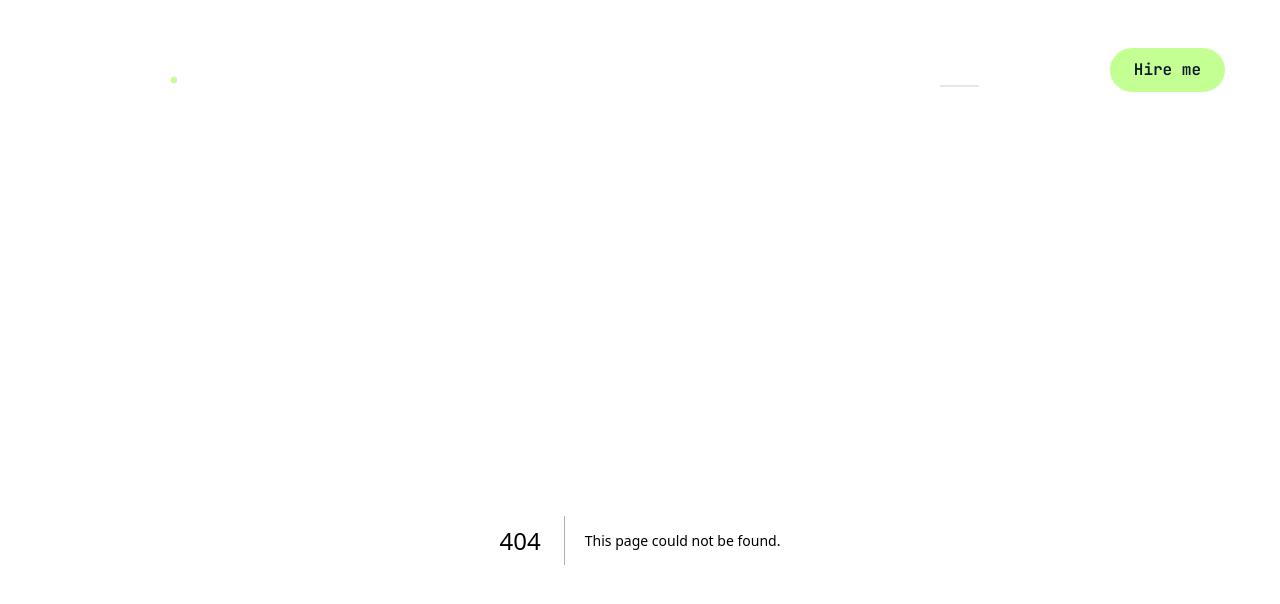
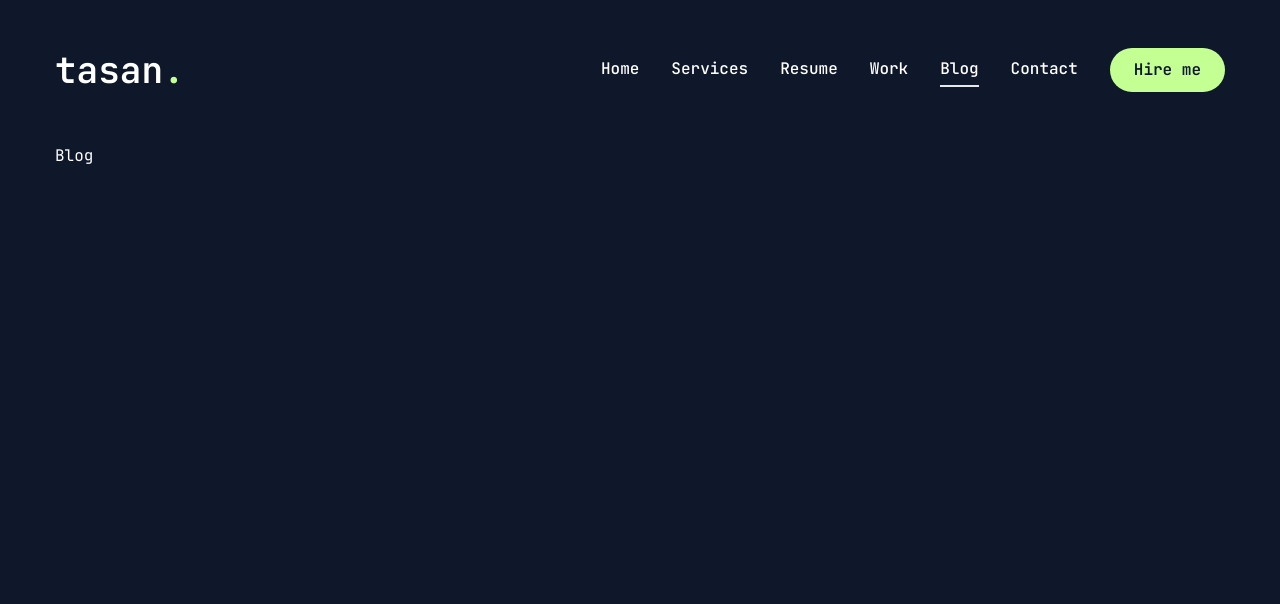
Before and after one commit to tauhid-hasan-dev/portfolio-tauhid, a Next.js app: page /blog in a window 1280 px wide. Before the commit this address had no page. Shown: the top 604 px of the page. Built offline with nearby package versions, Linux system fonts and the light colour scheme.

Commit message:
blog page added

```diff
--- /dev/null
+++ b/app/blog/page.tsx
@@ -0,0 +1,7 @@
+import React from "react";
+
+const Blog = () => {
+  return <div className="container mx-auto">Blog</div>;
+};
+
+export default Blog;
```
